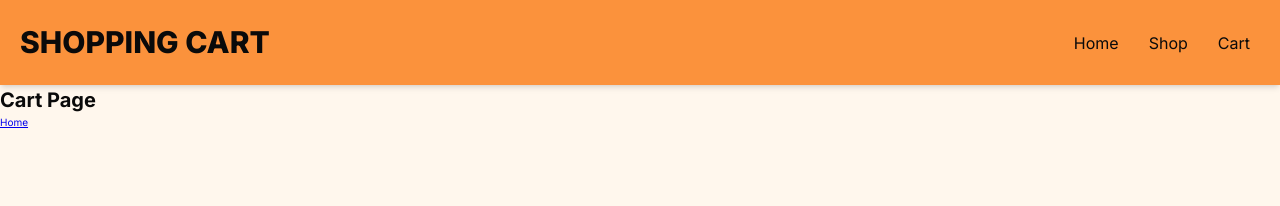
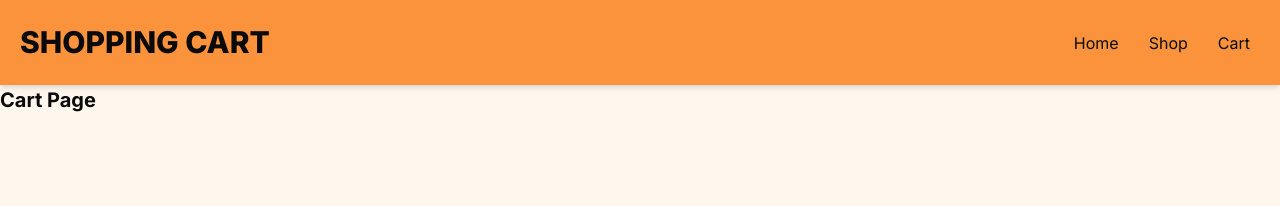
Before and after one commit to Carlosaac23/TOP-shopping-cart, a React (Vite) app: page /TOP-shopping-cart/cart in a window 1280 px wide. Shown: the top 206 px of the page. Built offline with nearby package versions, Linux system fonts and the light colour scheme.

Commit message:
chore: remove unused Link component

```diff
--- a/src/layouts/CartPage/CartPage.jsx
+++ b/src/layouts/CartPage/CartPage.jsx
@@ -1,10 +1,7 @@
-import { Link } from 'react-router';
-
 export default function CartPage() {
   return (
     <main>
       <h1>Cart Page</h1>
-      <Link to='/TOP-shopping-cart/'>Home</Link>
     </main>
   );
 }
```
